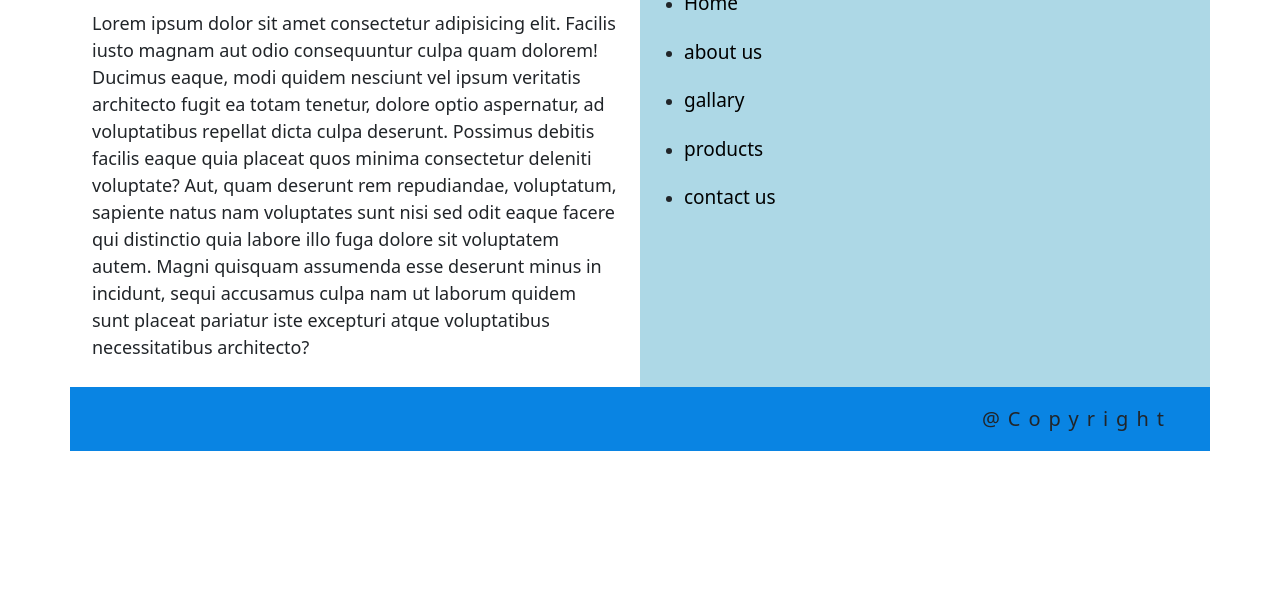
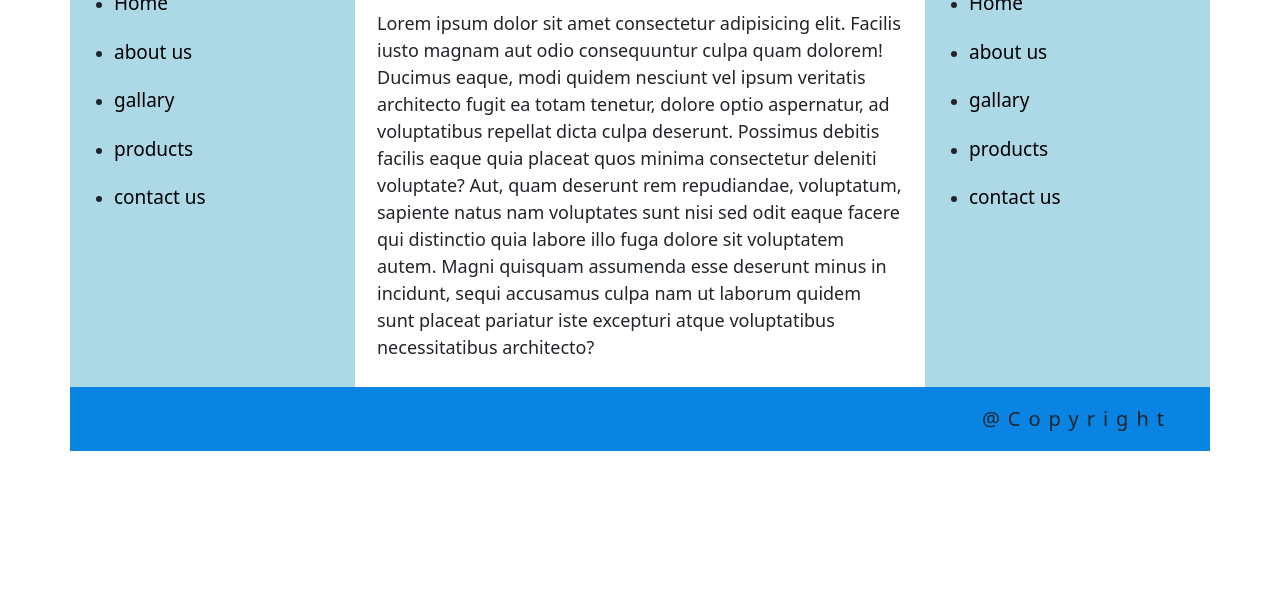
Before and after one commit to coderboy-raiyan/Bootstrap-Project, a plain HTML site: page index.html in a window 1280 px wide. Shown: the part 192-800 px from the top of the page. Drawn offline with nearby package versions, Linux system fonts and the light colour scheme; a script that the page names is missing.

Commit message:
Update index.html

```diff
--- a/index.html
+++ b/index.html
@@ -17,7 +17,7 @@
       </div>
     </div>
     <div class="row">
-      <div class="col menu col-sm col-md">
+      <div class="col menu col-sm-12 col-md-12">
         <ul>
           <li><a href="#">Home</a></li>
           <li><a href="#">about us</a></li>
@@ -28,11 +28,20 @@
       </div>
     </div>
     <div class="row">
-      <div class="col-8 col-sm col-md content">
+      <div class="col-md-3 col-sm-12 sidebar">
+        <ul>
+          <li><a href="#">Home</a></li>
+          <li><a href="#">about us</a></li>
+          <li><a href="#">gallary</a></li>
+          <li><a href="#">products</a></li>
+          <li><a href="#">contact us</a></li>
+        </ul>
+      </div>
+      <div class="col-md-6 col-sm-12 content">
         <h2>Discription</h2>
         <p>Lorem ipsum dolor sit amet consectetur adipisicing elit. Facilis iusto magnam aut odio consequuntur culpa quam dolorem! Ducimus eaque, modi quidem nesciunt vel ipsum veritatis architecto fugit ea totam tenetur, dolore optio aspernatur, ad voluptatibus repellat dicta culpa deserunt. Possimus debitis facilis eaque quia placeat quos minima consectetur deleniti voluptate? Aut, quam deserunt rem repudiandae, voluptatum, sapiente natus nam voluptates sunt nisi sed odit eaque facere qui distinctio quia labore illo fuga dolore sit voluptatem autem. Magni quisquam assumenda esse deserunt minus in incidunt, sequi accusamus culpa nam ut laborum quidem sunt placeat pariatur iste excepturi atque voluptatibus necessitatibus architecto?</p>
       </div>
-      <div class="col-4 col-sm col-md sidebar">
+      <div class="col-md-3 col-sm-12 sidebar">
         <ul>
           <li><a href="#">Home</a></li>
           <li><a href="#">about us</a></li>
```
